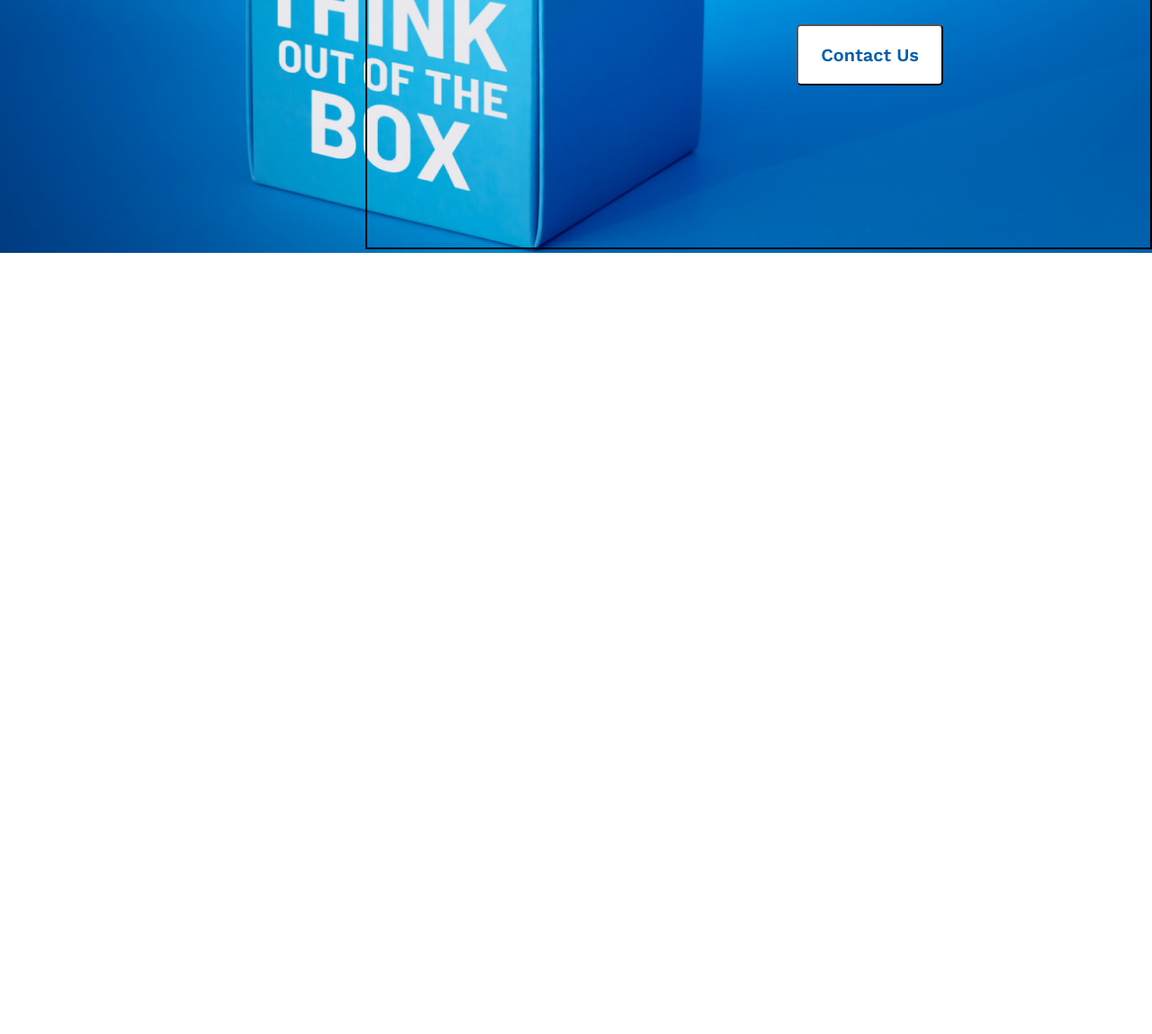
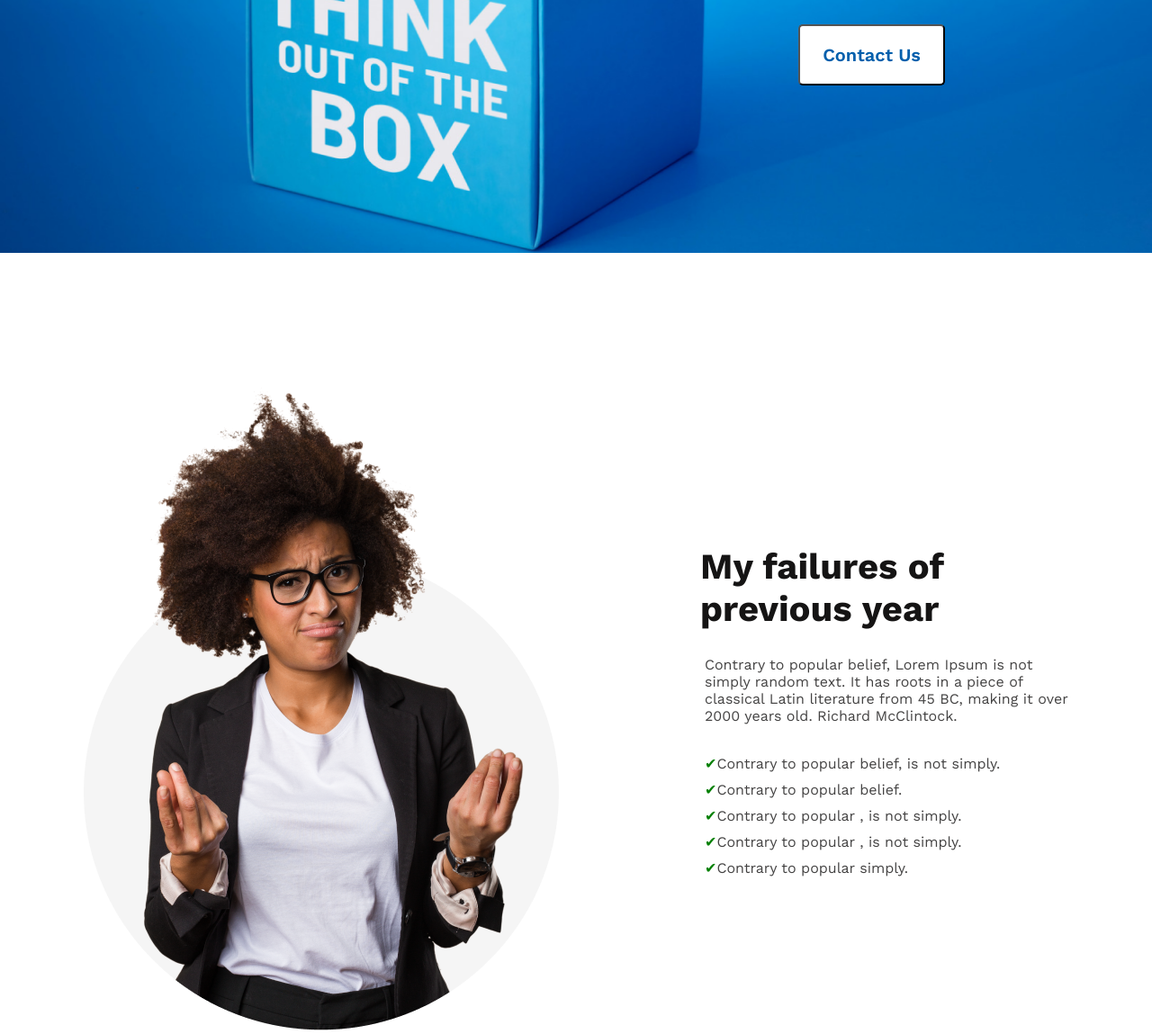
Before and after one commit to sazzadchy50/new-year-project, a plain HTML site: page index.html in a window 1280 px wide. Shown: the part 519-1668 px from the top of the page at 90% size. Before the commit the page ends 800 px from the top, so only its background shows below. Drawn offline with nearby package versions, Linux system fonts and the light colour scheme.

Commit message:
second section create complete

```diff
--- a/index.html
+++ b/index.html
@@ -28,7 +28,26 @@
         </div>
       </section>
     </header>
-    <main></main>
+    <main>
+   <!--    header bottom section  -->
+      <section class="second-section">
+        <div class="second-section-img">
+          <img src="./images/person.png" alt="">
+        </div>
+        <div class="second-section-description">
+          <h3 class="second-section-title">My failures of previous year</h3>
+          <p class="second-section-description">Contrary to popular belief, Lorem Ipsum is not simply random text. It has roots in a piece of classical Latin literature from 45 BC, making it over 2000 years old. Richard McClintock.</p>
+          <ul class="second-section-item">
+
+            <li> <span class="check">&#10004;</span>Contrary to popular belief, is not simply.</li>
+            <li> <span class="check">&#10004;</span>Contrary to popular belief.</li>
+            <li> <span class="check">&#10004;</span>Contrary to popular , is not simply.</li>
+            <li> <span class="check">&#10004;</span>Contrary to popular , is not simply.</li>
+            <li> <span class="check">&#10004;</span>Contrary to popular simply.</li>
+          </ul>
+        </div>
+      </section>
+    </main>
     <footer></footer>
   </body>
 </html>
--- a/styles/style.css
+++ b/styles/style.css
@@ -26,7 +26,6 @@
   align-items: center;
 }
 .header-content {
-  border: 2px solid black;
   width: 50%;
   padding: 200px 230px 180px 0;
   margin: 0 0 0 auto;
@@ -43,15 +42,47 @@
   font-size: 16px;
   font-weight: 400;
   max-width: 490px;
-   margin: 0 0 0 auto;
-   margin-top: 24px;
-   margin-bottom: 30px;
+  margin: 0 0 0 auto;
+  margin-top: 24px;
+  margin-bottom: 30px;
 }
 /* .header-content .primary-btn{
     margin-right: 0 0 0 auto;
 } */
 .head-btn {
   display: flex;
- justify-content: right;
+  justify-content: right;
+}
+
+/* header bottom section style */
+main {
+  max-width: 1140px;
+  margin: auto;
+}
+.check {
+  color: green;
+}
+.second-section {
+  display: flex;
+  justify-content: space-around;
+  align-items: center;
+  gap: 134px;
+  margin-top: 140px;
+}
+.second-section-title {
+  color: #151414;
+  font-size: 40px;
+  font-weight: 700;
+}
+.second-section-description , .second-section-item{
+  color:  #444343;
+  font-size: 16px;
+  font-weight: 400;
+  padding: 5px;
+  margin-top: 24px;
 
 }
+.second-section-item li{
+  margin-bottom: 10px;
+  list-style: none;
+}
```
